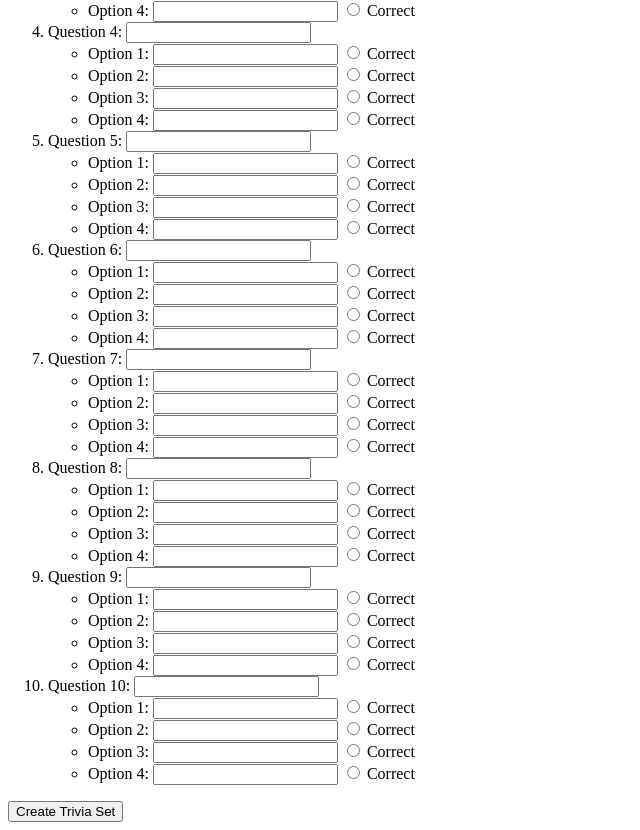
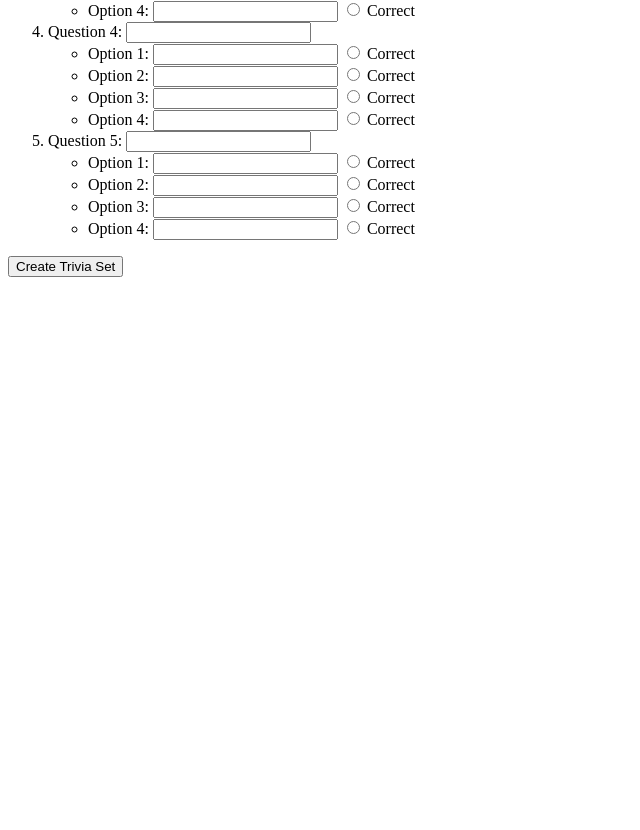
Before and after one commit to Ctrl-Alt-Defeat-200/trivia_app_v4, a Flask app: page /create_trivia_set in a window 1280 px wide. Shown: the part 531-1361 px from the top of the page, without its empty margins (0-640 px from the left). After the commit the page ends 808 px from the top, so only its background shows below. Run offline with Flask 3, Linux system fonts and the light colour scheme; a user stored in the database is signed in.

Commit message:
create asks for 5 questions instead of 10

```diff
--- a/templates/create_trivia_set.html
+++ b/templates/create_trivia_set.html
@@ -24,7 +24,7 @@
 
         <h2>Questions</h2>
         <ol>
-            {% for question_num in range(1, 11) %}
+            {% for question_num in range(1, 6) %}
             <li>
                 <label for="question_{{ question_num }}">Question {{ question_num }}:</label>
                 <input type="text" id="question_{{ question_num }}" name="question_{{ question_num }}" required>
```
